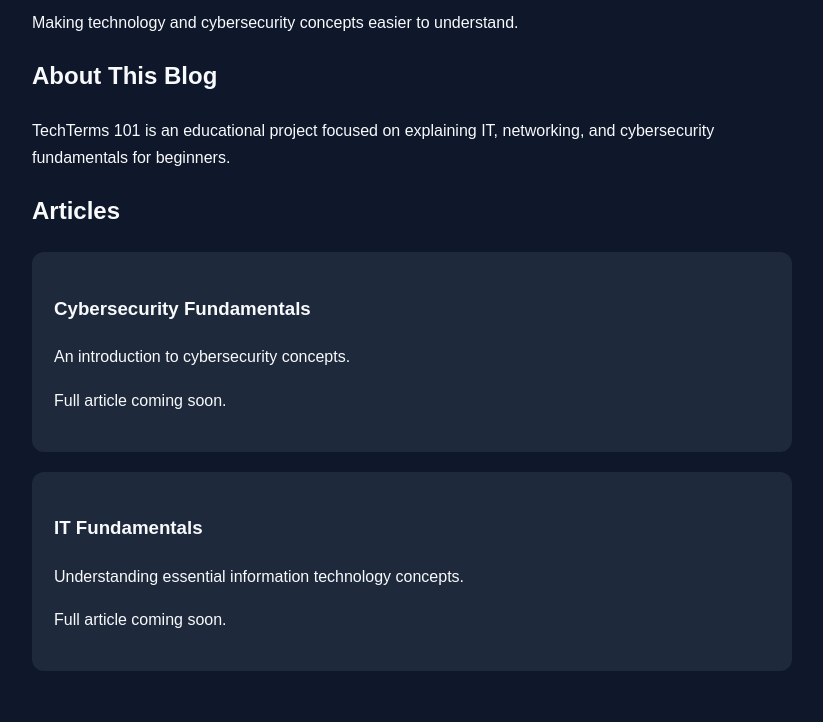
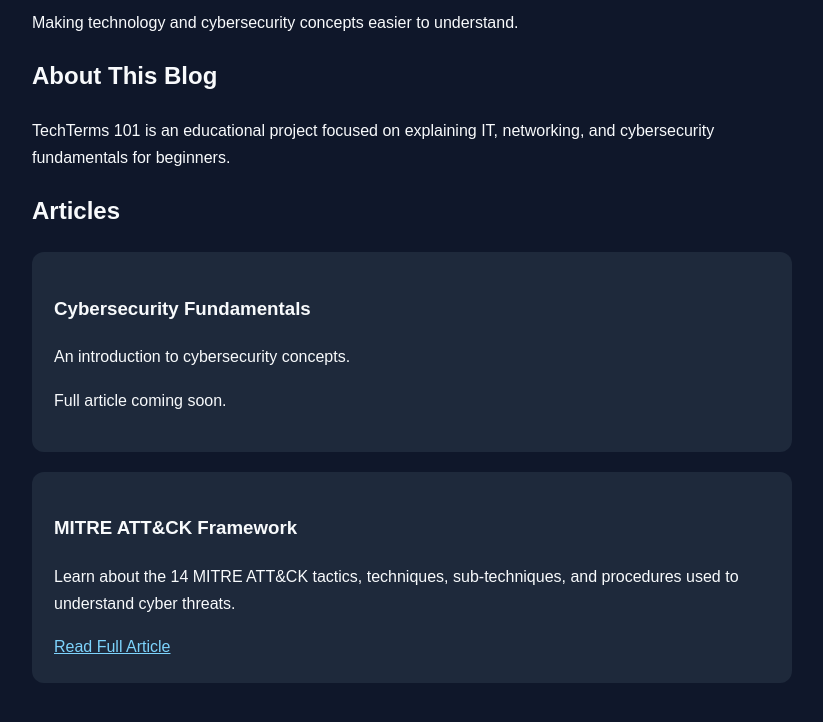
Before and after one commit to zainalabdeen-nasser/techterms101, a plain HTML site: page index.html in a window 1280 px wide. Shown: the part 128-850 px from the top of the page, without its empty margins (228-1051 px from the left). Drawn offline with Linux system fonts and the light colour scheme.

Commit message:
Update index.html

```diff
--- a/index.html
+++ b/index.html
@@ -43,11 +43,13 @@
       <p>Full article coming soon.</p>
     </div>
 
-    <div class="card">
-      <h3>IT Fundamentals</h3>
-      <p>Understanding essential information technology concepts.</p>
-      <p>Full article coming soon.</p>
-    </div>
+
+<div class="card">
+  <h3>MITRE ATT&amp;CK Framework</h3>
+  <p>Learn about the 14 MITRE ATT&amp;CK tactics, techniques, sub-techniques, and procedures used to understand cyber threats.</p>
+  <a href="mitre-attack.html">Read Full Article</a>
+</div>
+
   </main>
 </body>
 </html>
```
